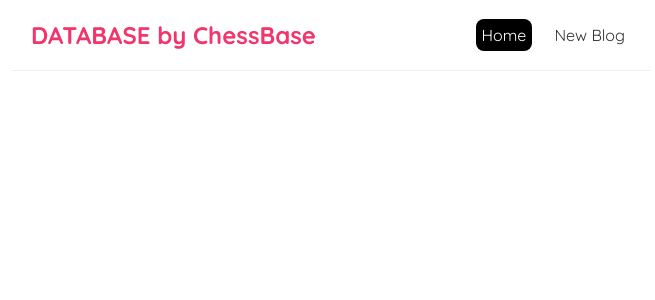
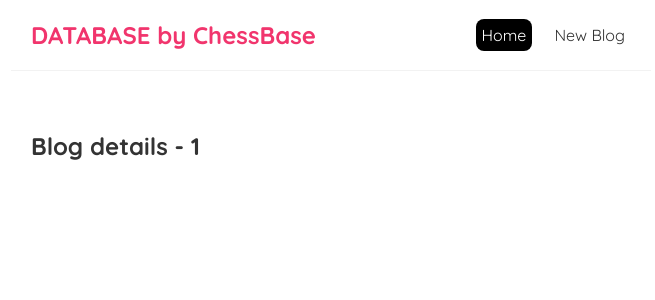
Before and after one commit to philippark/Blog-App, a React (Create React App) app: page /blogs/1 in a window 1280 px wide. Shown: the top 300 px of the page, without its empty margins (309-964 px from the left). Built offline with nearby package versions, Linux system fonts and the light colour scheme; the HTML template or start-up script is replaced by a standard one.

Commit message:
25: route parameters

```diff
--- a/src/App.js
+++ b/src/App.js
@@ -2,6 +2,7 @@
 import Home from './Home.js'
 import Create from "./Create.js"
 import { BrowserRouter as Router, Route, Switch } from 'react-router-dom/cjs/react-router-dom.min.js';
+import BlogDetails from './BlogDetails.js';
 
 function App() {
   return (
@@ -16,6 +17,9 @@
             <Route path = "/create">
               <Create />
             </Route>
+            <Route path = "/blogs/:id">
+              <BlogDetails />
+            </Route>
           </Switch>
         </div>
       </div>
--- /dev/null
+++ b/src/BlogDetails.js
@@ -0,0 +1,13 @@
+import {useParams} from "react-router-dom"
+
+const BlogDetails = () => {
+    const {id } = useParams()
+
+    return (
+        <div className = "blog-details">
+            <h2>Blog details - { id }</h2>
+        </div>
+    );
+}
+
+export default BlogDetails;
--- a/src/BlogList.js
+++ b/src/BlogList.js
@@ -1,3 +1,5 @@
+import { Link } from "react-router-dom/cjs/react-router-dom.min";
+
 const BlogList = ({blogs, title}) => {
 
     return (
@@ -5,8 +7,10 @@
             <h2> {title} </h2>
             {blogs.map((blog)=>(
                 <div className = "blog-preview" key = {blog.id}>
-                    <h2>{blog.title}</h2>
-                    <p>Written by: {blog.author}</p>
+                    <Link to={`/blogs/${blog.id}`}>
+                        <h2>{blog.title}</h2>
+                        <p>Written by: {blog.author}</p>
+                    </Link>
                 </div>
             )
 
--- a/src/index.css
+++ b/src/index.css
@@ -52,3 +52,6 @@
   color: peachpuff;
   margin-bottom: 8px;
 }
+.blog-preview a{
+  text-decoration: none;
+}
```
